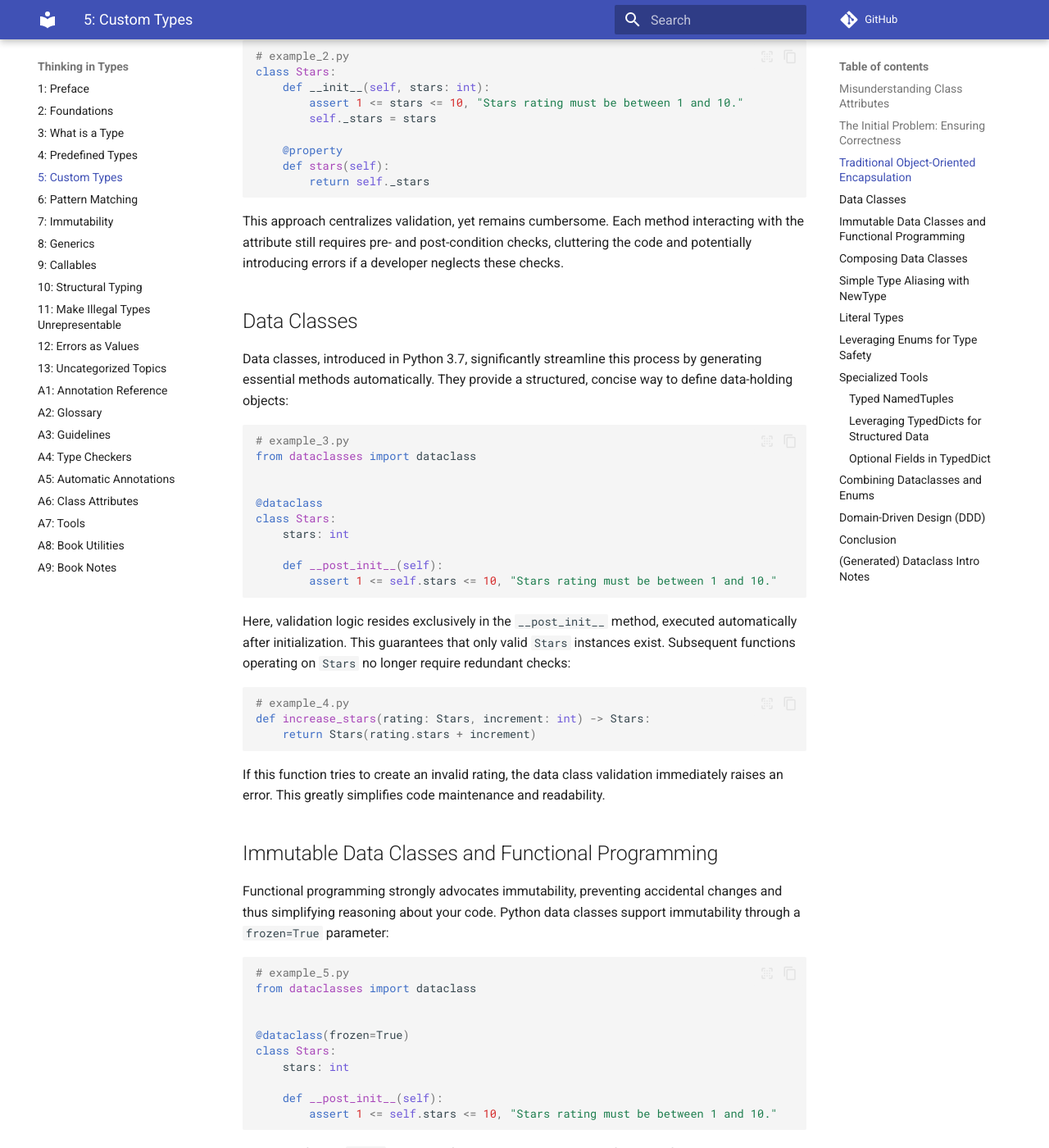
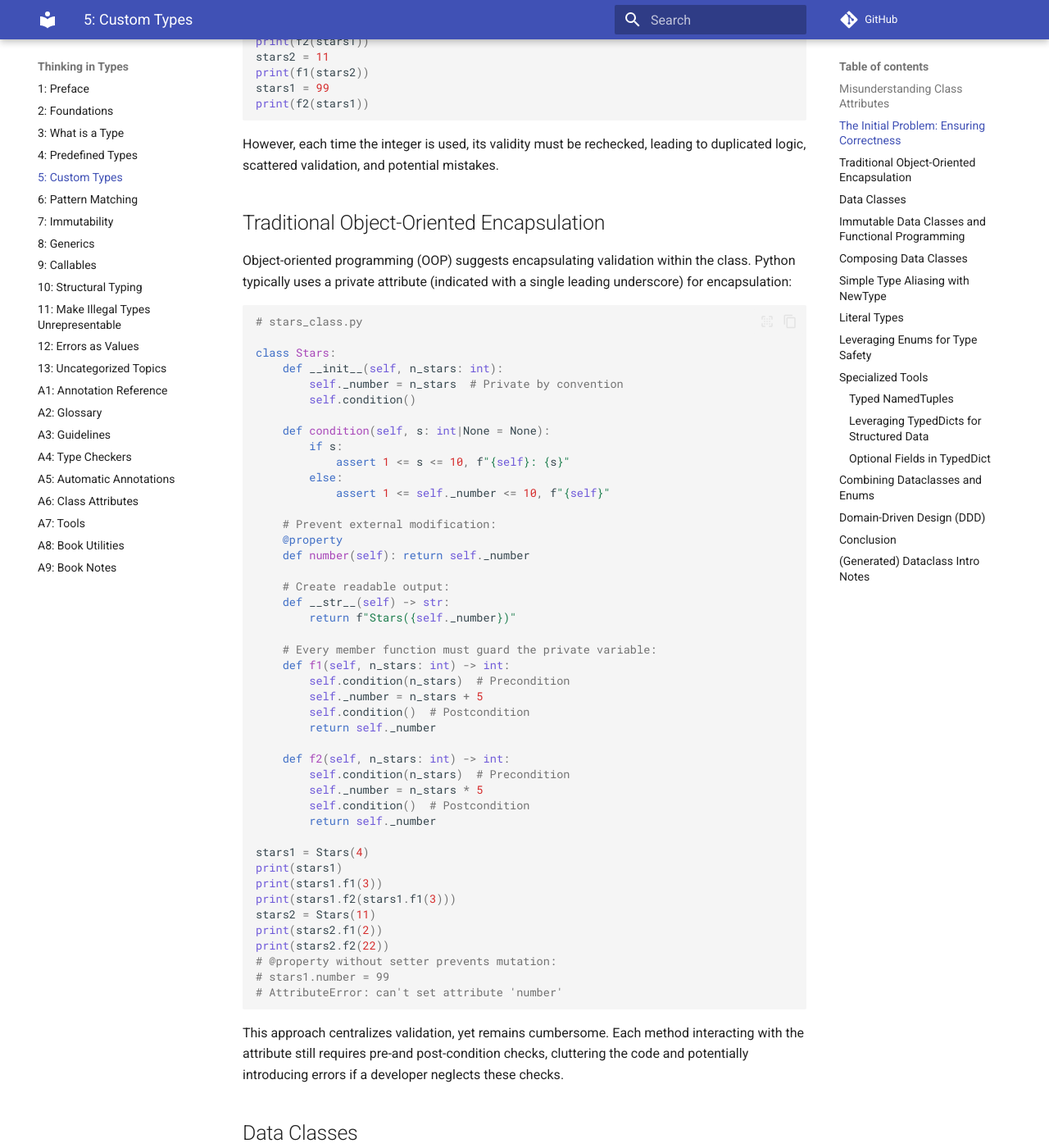
Before and after one commit to ThinkingInTypes/ThinkingInTypes.github.io, an MkDocs documentation site: the page built from Chapters/05_Custom_Types.md, in a window 1280 px wide and 1400 px high, scrolled down 1008 px. Shown: the whole window at 82% size. Built offline with MkDocs 1.6.1 and Material for MkDocs 9.7.7, drawn with Linux system fonts in a browser that asks for light colours; comment, search, counter and statistics services are not loaded; some of the changed text lies outside the part shown.

Commit message:
Update 05_Custom_Types.md
swapped in presentation examples

````diff
--- a/Chapters/05_Custom_Types.md
+++ b/Chapters/05_Custom_Types.md
@@ -3,7 +3,13 @@
 - Add variations: NamedTuple, Enum
 - Incorporate examples from <https://github.com/BruceEckel/DataClassesAsTypes>
 
-This chapter began as a presentation at a Python conference, inspired by conversations with fellow programmers exploring functional programming techniques. Specifically, the idea arose from a podcast discussion about Scala's smart types. After extensive study of functional programming, several concepts coalesced into an approach that leverages Python’s data classes effectively. This chapter aims to share those insights and illustrate the practical benefits of Python data classes, guiding you towards clearer, more reliable code.
+This chapter began as a presentation at a Python conference, inspired by conversations with fellow
+programmers exploring functional programming techniques.
+Specifically, the idea arose from a podcast discussion about Scala's smart types.
+After extensive study of functional programming, several concepts coalesced into an approach that
+leverages Python’s data classes effectively.
+This chapter aims to share those insights and illustrate the practical benefits of Python data classes, guiding
+you towards clearer, more reliable code.
 
 ## Misunderstanding Class Attributes
 
@@ -13,127 +19,246 @@
 
 ## The Initial Problem: Ensuring Correctness
 
-Imagine building a simple customer feedback system using a rating from one to ten stars. Traditionally, Python programmers use an integer type, checking its validity whenever it's used:
+Imagine building a simple customer feedback system using a rating from one to ten stars.
+Traditionally, Python programmers use an integer type, checking its validity whenever it's used:
 
 ```python
-# example_1.py
-def rate_stars(stars: int):
-    assert 1 <= stars <= 10, "Stars rating must be between 1 and 10."
-    # use stars safely
+# int_stars.py
+# Using 1-10 stars for customer feedback.
+
+def f1(stars: int) -> int:
+    # Must check argument...
+    assert 1 <= stars <= 10, f"f1: {stars}"
+    return stars + 5
+
+def f2(stars: int) -> int:
+    # ...each place it is used.
+    assert 1 <= stars <= 10, f"f2: {stars}"
+    return stars * 5
+
+stars1 = 6
+print(stars1)
+print(f1(stars1))
+print(f2(stars1))
+stars2 = 11
+print(f1(stars2))
+stars1 = 99
+print(f2(stars1))
 ```
 
-However, each time the integer is used, its validity must be rechecked, leading to duplicated logic, scattered validation, and potential mistakes.
+However, each time the integer is used, its validity must be rechecked, leading to duplicated logic,
+scattered validation, and potential mistakes.
 
 ## Traditional Object-Oriented Encapsulation
 
-Object-oriented programming (OOP) suggests encapsulating validation within the class. Python typically uses a private attribute to ensure encapsulation:
+Object-oriented programming (OOP) suggests encapsulating validation within the class.
+Python typically uses a private attribute (indicated with a single leading underscore) for encapsulation:
 
 ```python
-# example_2.py
+# stars_class.py
+
 class Stars:
-    def __init__(self, stars: int):
-        assert 1 <= stars <= 10, "Stars rating must be between 1 and 10."
-        self._stars = stars
+    def __init__(self, n_stars: int):
+        self._number = n_stars  # Private by convention
+        self.condition()
 
+    def condition(self, s: int|None = None):
+        if s:
+            assert 1 <= s <= 10, f"{self}: {s}"
+        else:
+            assert 1 <= self._number <= 10, f"{self}"
+
+    # Prevent external modification:
     @property
-    def stars(self):
-        return self._stars
+    def number(self): return self._number
+
+    # Create readable output:
+    def __str__(self) -> str:
+        return f"Stars({self._number})"
+
+    # Every member function must guard the private variable:
+    def f1(self, n_stars: int) -> int:
+        self.condition(n_stars)  # Precondition
+        self._number = n_stars + 5
+        self.condition()  # Postcondition
+        return self._number
+
+    def f2(self, n_stars: int) -> int:
+        self.condition(n_stars)  # Precondition
+        self._number = n_stars * 5
+        self.condition()  # Postcondition
+        return self._number
+
+stars1 = Stars(4)
+print(stars1)
+print(stars1.f1(3))
+print(stars1.f2(stars1.f1(3)))
+stars2 = Stars(11)
+print(stars2.f1(2))
+print(stars2.f2(22))
+# @property without setter prevents mutation:
+# stars1.number = 99
+# AttributeError: can't set attribute 'number'
 ```
 
-This approach centralizes validation, yet remains cumbersome. Each method interacting with the attribute still requires pre- and post-condition checks, cluttering the code and potentially introducing errors if a developer neglects these checks.
+This approach centralizes validation, yet remains cumbersome.
+Each method interacting with the attribute still requires pre-and post-condition checks, cluttering the code and potentially introducing errors if a developer neglects these checks.
 
 ## Data Classes
 
-Data classes, introduced in Python 3.7, significantly streamline this process by generating essential methods automatically. They provide a structured, concise way to define data-holding objects:
+Data classes, introduced in Python 3.7, significantly streamline this process by generating essential methods automatically.
+They provide a structured, concise way to define data-holding objects:
 
 ```python
-# example_3.py
+# stars.py
+from dataclasses import dataclass, replace
+
+@dataclass
+class Messenger:
+    name: str
+    number: int
+    depth: float = 0.0  # Default argument
+
+if __name__ == '__main__':
+    x = Messenger(name="x", number=9, depth=2.0)
+    m = Messenger("foo", 12, 3.14)
+    print(m)
+    print(m.name, m.number, m.depth)
+    mm = Messenger("xx", 1)  # Uses default argument
+    print(mm == Messenger("xx", 1))  # Generates __eq__()
+    print(mm == Messenger("xx", 2))
+
+    # Make a copy with a different depth:
+    mc = replace(m, depth=9.9)
+    print(m, mc)
+
+    # Mutable:
+    m.name = "bar"
+    print(m)
+    # d = {m: "value"}
+    # TypeError: unhashable type: 'Messenger'
+```
+
+In a `dataclass`, validation logic resides exclusively in the `__post_init__` method,
+executed automatically after initialization.
+This guarantees that only valid `Stars` instances exist.
+
+
+## Immutable Data Classes and Functional Programming
+
+Functional programming strongly advocates immutability, preventing accidental changes and thus simplifying
+reasoning about your code.
+Python data classes support immutability through a `frozen=True` parameter:
+
+```python
+# frozen_data_classes.py
 from dataclasses import dataclass
 
+@dataclass(frozen=True)
+class Messenger:
+    name: str
+    number: int
+    depth: float = 0.0  # Default
 
-@dataclass
-class Stars:
-    stars: int
-
-    def __post_init__(self):
-        assert 1 <= self.stars <= 10, "Stars rating must be between 1 and 10."
+if __name__ == '__main__':
+    m = Messenger("foo", 12, 3.14)
+    print(m)
+    # Frozen dataclass is immutable:
+    # m.name = "bar"
+    # dataclasses.FrozenInstanceError: cannot assign to field 'name'
+    # Automatically creates __hash__():
+    d = {m: "value"}
+    print(d[m])
 ```
 
-Here, validation logic resides exclusively in the `__post_init__` method, executed automatically after initialization. This guarantees that only valid `Stars` instances exist. Subsequent functions operating on `Stars` no longer require redundant checks:
+We can apply this approach to our `Stars` example:
+
+```python
+# stars.py
+from dataclasses import dataclass
+
+@dataclass(frozen=True)
+class Stars:
+    number: int
+    def __post_init__(self) -> None:
+        assert 1 <= self.number <= 10, f"{self}"
+
+def f1(s: Stars) -> Stars:
+    return Stars(s.number + 5)
+
+def f2(s: Stars) -> Stars:
+    return Stars(s.number * 5)
+
+if __name__ == '__main__':
+    stars1 = Stars(4)
+    print(stars1)
+    print(f1(stars1))
+    print(f2(f1(stars1)))
+    stars2 = Stars(11)
+    print(f1(stars2))
+```
+
+Subsequent functions operating on `Stars` no longer require redundant checks.
+Modifying a `Stars` instance after creation raises an error, further safeguarding the data integrity:
 
 ```python
 # example_4.py
+from stars import Stars
+
 def increase_stars(rating: Stars, increment: int) -> Stars:
     return Stars(rating.stars + increment)
 ```
 
-If this function tries to create an invalid rating, the data class validation immediately raises an error. This greatly simplifies code maintenance and readability.
+If this function tries to create an invalid rating, the data class validation immediately raises an error.
+This greatly simplifies code maintenance and readability.
 
-## Immutable Data Classes and Functional Programming
-
-Functional programming strongly advocates immutability, preventing accidental changes and thus simplifying reasoning about your code. Python data classes support immutability through a `frozen=True` parameter:
-
-```python
-# example_5.py
-from dataclasses import dataclass
-
-
-@dataclass(frozen=True)
-class Stars:
-    stars: int
-
-    def __post_init__(self):
-        assert 1 <= self.stars <= 10, "Stars rating must be between 1 and 10."
-```
-
-Now, modifying a `Stars` instance after creation raises an error, further safeguarding the data integrity. Additionally, immutable objects can safely serve as keys in dictionaries, allowing reliable data lookups and caching.
+Additionally, immutable objects can safely serve as keys in dictionaries, allowing reliable data lookups and caching.
 
 ## Composing Data Classes
 
-Composition, another functional programming cornerstone, allows building complex data types from simpler ones. Consider a `Person` object composed of `FullName`, `BirthDate`, and `Email` data classes:
+Composition, another functional programming cornerstone, allows building complex data types from simpler ones.
+Consider a `Person` object composed of `FullName`, `BirthDate`, and `Email` data classes:
 
 ```python
-# example_6.py
+# dataclass_composition.py
 from dataclasses import dataclass
-
 
 @dataclass(frozen=True)
 class FullName:
     name: str
-
-    def __post_init__(self):
-        parts = self.name.split()
-        assert len(parts) >= 2, "Full name must include at least two parts."
-
+    def __post_init__(self) -> None:
+        print(f"FullName checking {self.name}")
+        assert len(self.name.split()) > 1, \
+              f"'{self.name}' needs first and last names"
 
 @dataclass(frozen=True)
 class BirthDate:
-    year: int
-    month: int
-    day: int
-
-    def __post_init__(self):
-        assert 1900 <= self.year <= 2022, "Year must be between 1900 and 2022."
-        assert 1 <= self.month <= 12, "Month must be between 1 and 12."
-        assert 1 <= self.day <= 31, "Day must be valid for given month."
-
+    dob: str
+    def __post_init__(self) -> None:
+        print(f"BirthDate checking {self.dob}")
 
 @dataclass(frozen=True)
-class Email:
+class EmailAddress:
     address: str
-
-    def __post_init__(self):
-        assert "@" in self.address, "Invalid email address."
-
+    def __post_init__(self) -> None:
+        print(f"EmailAddress checking {self.address}")
 
 @dataclass(frozen=True)
 class Person:
     name: FullName
-    birthdate: BirthDate
-    email: Email
+    date_of_birth: BirthDate
+    email: EmailAddress
+
+person = Person(
+    FullName("Bruce Eckel"),
+    BirthDate("7/8/1957"),
+    EmailAddress("mindviewinc@gmail.com")
+)
+print(person)
 ```
 
-This hierarchical validation structure ensures correctness and clarity at every composition level. Invalid data never propagates, vastly simplifying subsequent interactions.
+This hierarchical validation structure ensures correctness and clarity at every composition level.
+Invalid data never propagates, vastly simplifying subsequent interactions.
 
 ## Simple Type Aliasing with `NewType`
 
@@ -180,25 +305,168 @@
 
 ## Leveraging Enums for Type Safety
 
+An Enum is also a type, and is preferable when you have a smaller set of values.
 Enums provide additional type safety for fixed-value sets, such as months:
 
 ```python
-# example_7.py
+# birth_date.py
+# "Leap years are left as an exercise."
+from dataclasses import dataclass
 from enum import Enum
+
+
+@dataclass(frozen=True)
+class Day:
+    n: int
+    def __post_init__(self) -> None:
+        assert 1 <= self.n <= 31, f"{self}"
+
+
+@dataclass(frozen=True)
+class Year:
+    n: int
+    def __post_init__(self) -> None:
+        assert 1900 < self.n <= 2022, f"{self}"
 
 
 class Month(Enum):
     JANUARY = (1, 31)
     FEBRUARY = (2, 28)
-    # other months
+    MARCH = (3, 31)
+    APRIL = (4, 30)
+    MAY = (5, 31)
+    JUNE = (6, 30)
+    JULY = (7, 31)
+    AUGUST = (8, 31)
+    SEPTEMBER = (9, 30)
+    OCTOBER = (10, 31)
+    NOVEMBER = (11, 30)
+    DECEMBER = (12, 31)
 
     @staticmethod
-    def validate(month_number: int, day: int) -> bool:
-        month = Month(month_number)
-        return 1 <= day <= month.value[1]
+    def number(month_number: int):
+        assert 1 <= month_number <= 12, f"Month({month_number})"
+        return list(Month)[month_number - 1]
+
+    def check_day(self, day: Day):
+        assert day.n <= self.value[1], f"{self} {day}"
+
+    def __repr__(self):
+        return self.name
+
+
+@dataclass(frozen=True)
+class BirthDate:
+    m: Month
+    d: Day
+    y: Year
+    def __post_init__(self):
+        self.m.check_day(self.d)
+
+
+for date in [
+    (7, 8, 1957),
+    (0, 32, 1857),
+    (2, 31, 2022),
+    (9, 31, 2022),
+    (4, 31, 2022),
+    (6, 31, 2022),
+    (11, 31, 2022),
+    (12, 31, 2022),
+]:
+    print(date)
+    print(BirthDate(Month.number(date[0]), Day(date[1]), Year(date[2])))
+    print('-' * 30)
 ```
 
-Using enums makes code both readable and safely constrained, improving robustness. Enums clearly outperform data classes for fixed-value sets due to simplicity and compile-time definitions.
+```python
+# month_data_class.py
+from dataclasses import dataclass, field
+from typing import List
+
+
+@dataclass(frozen=True)
+class Day:
+    n: int
+    def __post_init__(self) -> None:
+        assert 1 <= self.n <= 31, f"Day({self.n})"
+
+
+@dataclass(frozen=True)
+class Year:
+    n: int
+    def __post_init__(self) -> None:
+        assert 1900 < self.n <= 2022, f"Year({self.n})"
+
+
+@dataclass(frozen=True)
+class Month:
+    name: str
+    n: int
+    max_days: int
+    def __post_init__(self):
+        assert 1 <= self.n <= 12, f"Month({self.n})"
+        assert self.max_days in [28, 30, 31], f"Month max_days {self.max_days}"
+
+    def check_day(self, day: Day):
+        assert day.n <= self.max_days, f"{self} {day}"
+
+    @staticmethod
+    def make_months():
+        return [Month(m[0], m[1], m[2]) for m in [
+            ("January", 1, 31),
+            ("February", 2, 28),
+            ("March", 3, 31),
+            ("April", 4, 30),
+            ("May", 5, 31),
+            ("June", 6, 30),
+            ("July", 7, 31),
+            ("August", 8, 31),
+            ("September", 9, 30),
+            ("October", 10, 31),
+            ("November", 11, 30),
+            ("December", 12, 31),
+        ]]
+
+
+@dataclass(frozen=True)
+class Months:
+    months: List[Month] = field(default_factory=Month.make_months)
+
+    def number(self, month_number: int):
+        assert 1 <= month_number <= 12, f"Month({month_number})"
+        return self.months[month_number - 1]
+
+
+@dataclass(frozen=True)
+class BirthDate:
+    m: Month
+    d: Day
+    y: Year
+
+    def __post_init__(self):
+        self.m.check_day(self.d)
+
+
+months = Months()
+for date in [
+    (7, 8, 1957),
+    (0, 32, 1857),
+    (2, 31, 2022),
+    (9, 31, 2022),
+    (4, 31, 2022),
+    (6, 31, 2022),
+    (11, 31, 2022),
+    (12, 31, 2022),
+]:
+    print(date)
+    print(BirthDate(months.number(date[0]), Day(date[1]), Year(date[2])))
+    print('-' * 30)
+```
+`Month` can be created using dataclasses, but it's more complicated than using `Enum`, with questionable benefits.
+
+Using enums makes code both readable and safely constrained, improving robustness.
+For simplicity and IDE interactivity, choose enums over data classes for fixed-value sets.
 
 ## Specialized Tools
 
@@ -284,10 +552,7 @@
     status: Status
 
 
-user = User(id=1, name="Alice", status=Status.ACTIVE)
-print(user)
-## User(id=1, name='Alice', status=<Status.ACTIVE:
-## 'active'>)
+print(User(id=1, name="Alice", status=Status.ACTIVE))
 ```
 
 ## Domain-Driven Design (DDD)
````
